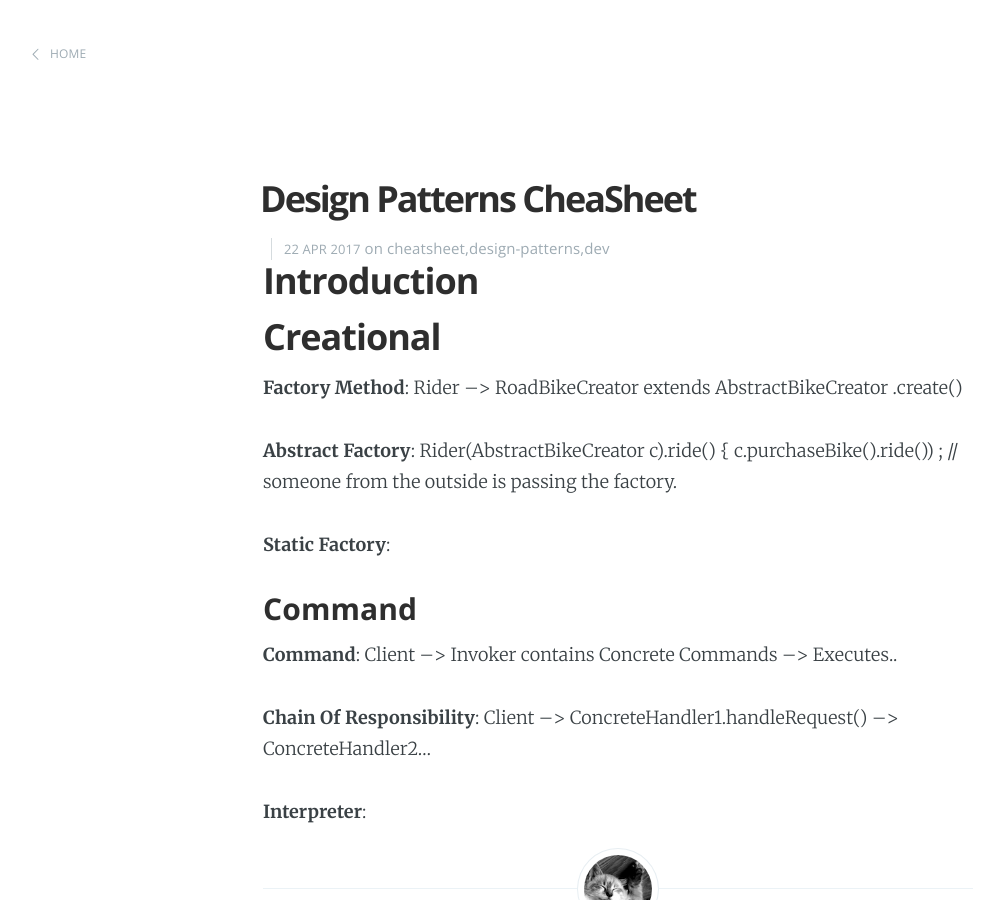
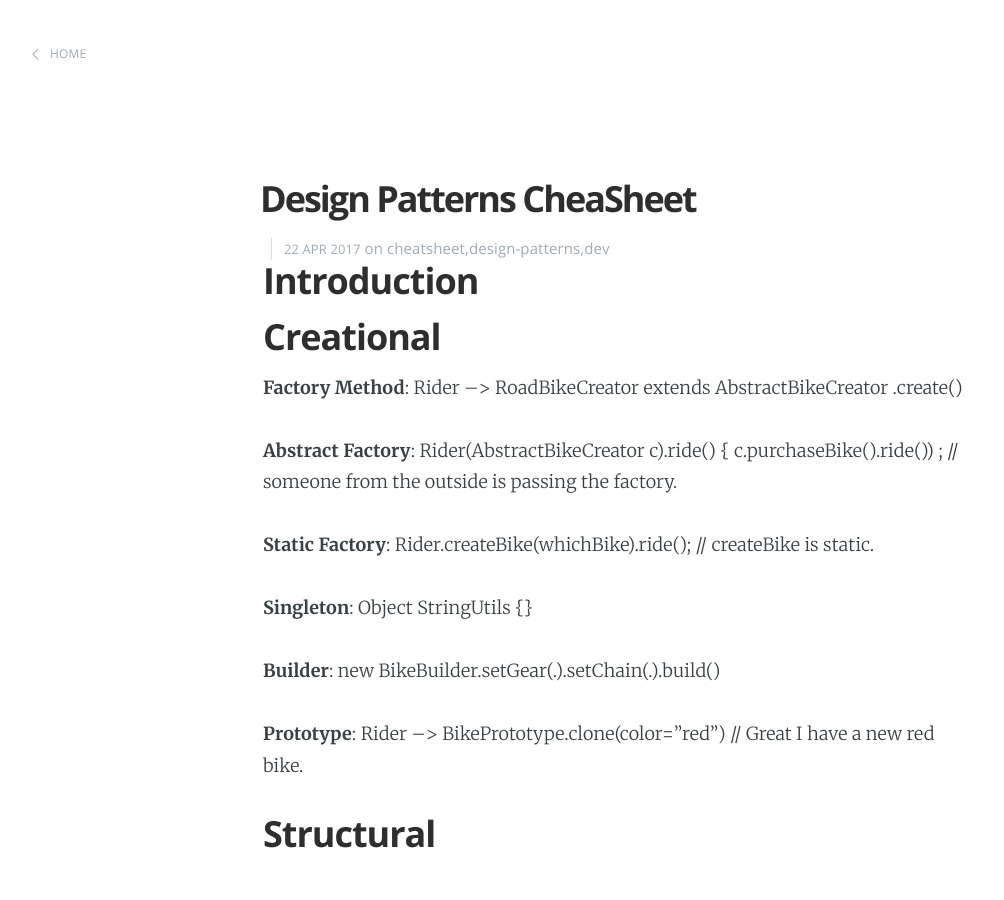
Before and after one commit to tomer-ben-david/tomer-ben-david.github.io.jekyll, a Jekyll site: the page built from _posts/2017/2017-04-24-page-cheatsheet-design-patterns.md, in a window 1280 px wide and 900 px high. Shown: the whole window, without its empty margins (22-1026 px from the left). Built offline with Jekyll 4.4.1, drawn with Linux system fonts in a browser that asks for light colours; comment, search, counter and statistics services are not loaded.

Commit message:
+design patterns

```diff
--- a/_posts/2017/2017-04-24-page-cheatsheet-design-patterns.md
+++ b/_posts/2017/2017-04-24-page-cheatsheet-design-patterns.md
@@ -13,7 +13,17 @@ comments: true
 
 **Abstract Factory**: Rider(AbstractBikeCreator c).ride() { c.purchaseBike().ride()) ; // someone from the outside is passing the factory.
 
-**Static Factory**:
+**Static Factory**: Rider.createBike(whichBike).ride(); // createBike is static.
+
+**Singleton**: Object StringUtils {}
+
+**Builder**: new BikeBuilder.setGear(.).setChain(.).build()
+
+**Prototype**: Rider --> BikePrototype.clone(color="red") // Great I have a new red bike.
+
+## Structural
+
+****
 
 ### Command
 
```
